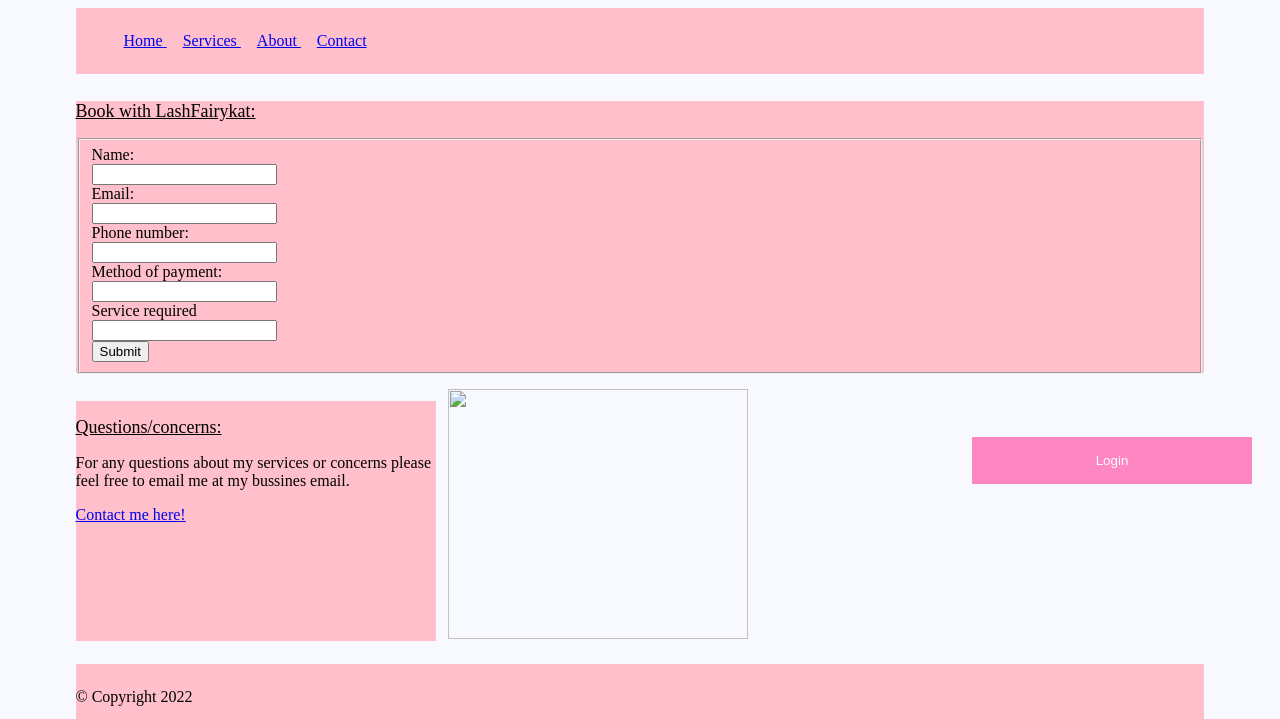
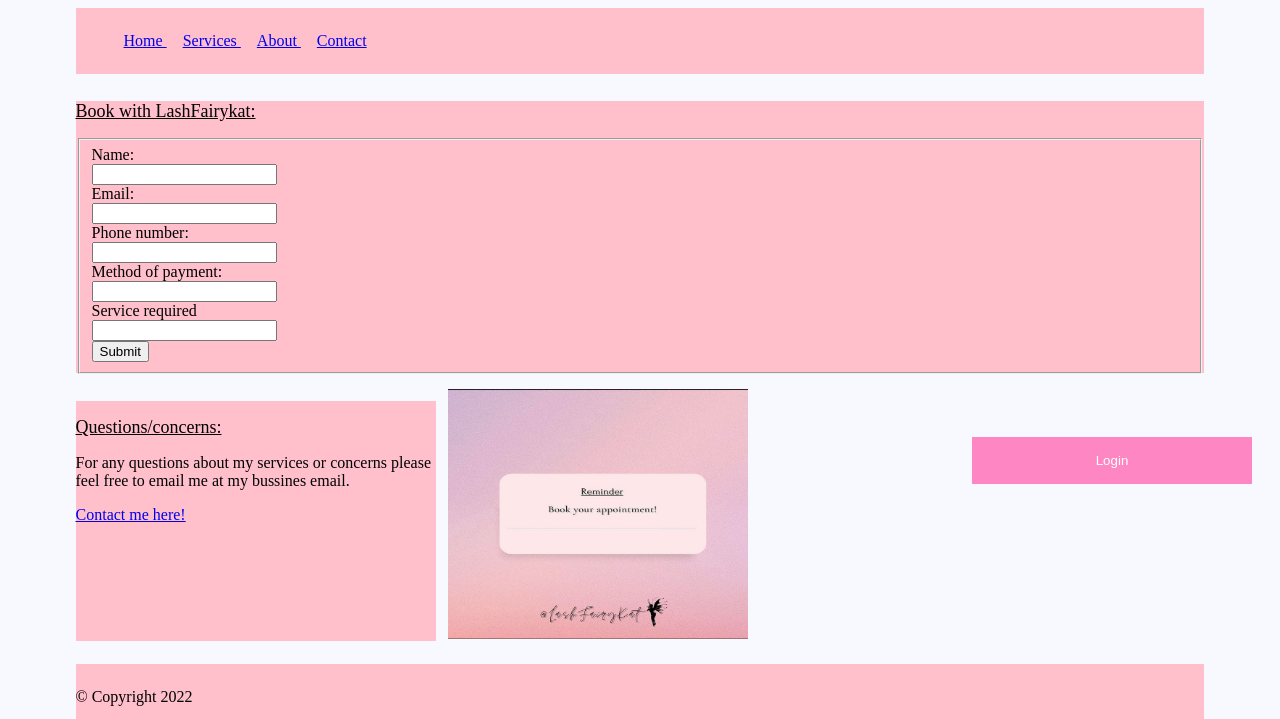
Before and after one commit to Egaytan23/business-website, a plain HTML site: page Contact.html in a window 1280 px wide. Shown: the part 293-1012 px from the top of the page. Drawn offline with Linux system fonts and the light colour scheme.

Commit message:
Fix HTML formatting and structure

```diff
--- a/Contact.html
+++ b/Contact.html
@@ -84,7 +84,7 @@ function closeForm() {
                </p>
                <a href="mailto: LashfairyKat@gmail.com"> Contact me here!</a>
             </div>
-            <img src="fairy_photos_one/reminder.jpg" height="250" width="300">
+            <img src="reminder.jpg" height="250" width="300">
         </div>
         <div id="footer3">
             <p>&copy; Copyright 2022</p>
```
